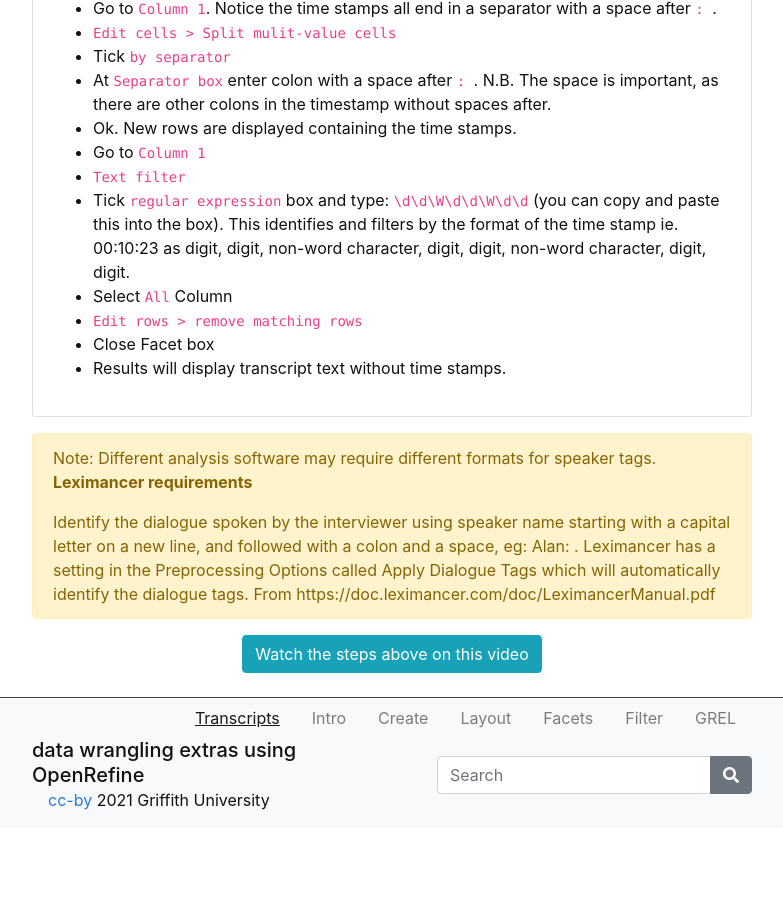
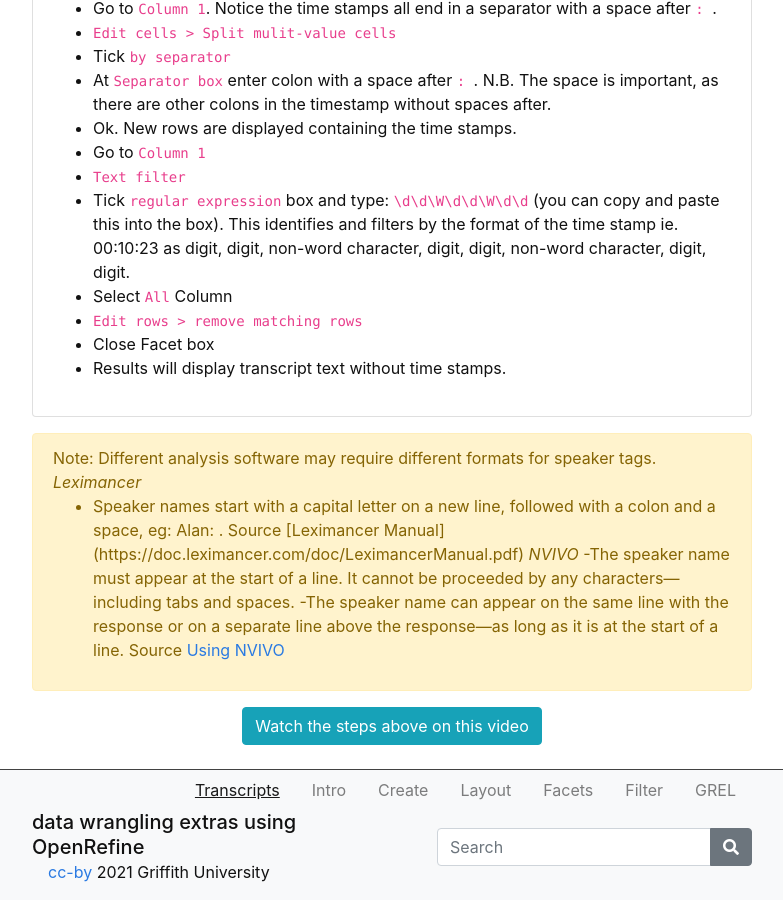
Before and after one commit to GriffithUniLibrary/OpenRefineExtras, a Jekyll site: the page built from content/0-Transcripts.md, in a window 1280 px wide and 900 px high, scrolled down 3232 px. Shown: the whole window, without its empty margins (248-1031 px from the left). Built offline with Jekyll 4.4.1, drawn with Linux system fonts in a browser that asks for light colours; before the commit the page ends 4060 px from its top, so only the background shows below that.

Commit message:
Update 0-Transcripts.md

```diff
--- a/content/0-Transcripts.md
+++ b/content/0-Transcripts.md
@@ -98,9 +98,12 @@ Remove time stamps
 {% include card.md header="Option Two - for transcripts that need retain speaker tags" text=text %}
 
 {% capture alert %}Note: Different analysis software may require different formats for speaker tags.
-**Leximancer requirements**
-
-Identify the dialogue spoken by the interviewer using speaker name starting with a capital letter on a new line, and followed with a colon and a space, eg: Alan: . Leximancer has a setting in the Preprocessing Options called Apply Dialogue Tags which will automatically identify the dialogue tags.  From https://doc.leximancer.com/doc/LeximancerManual.pdf{% endcapture %}
+*Leximancer*
+- Speaker names start with a capital letter on a new line, followed with a colon and a space, eg: Alan: . Source [Leximancer Manual] (https://doc.leximancer.com/doc/LeximancerManual.pdf)
+*NVIVO*
+-The speaker name must appear at the start of a line. It cannot be proceeded by any characters—including tabs and spaces.
+-The speaker name can appear on the same line with the response or on a separate line above the response—as long as it is at the start of a line. Source [Using NVIVO](https://help-nv.qsrinternational.com/12/win/v12.1.99-d3ea61/Content/coding/automatic-coding-documents.htm)
+{% endcapture %}
 {% include alert.md text=alert color="warning" %}
 
 {% include button.md text="Watch the steps above on this video" link="https://vimeo.com/412189056/0d9031def0" color="info" %}
```
